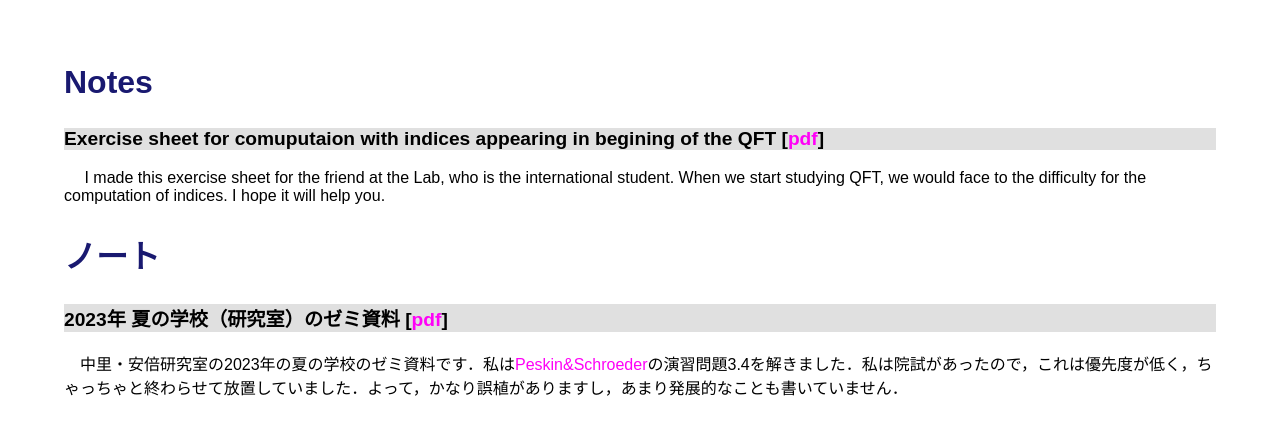
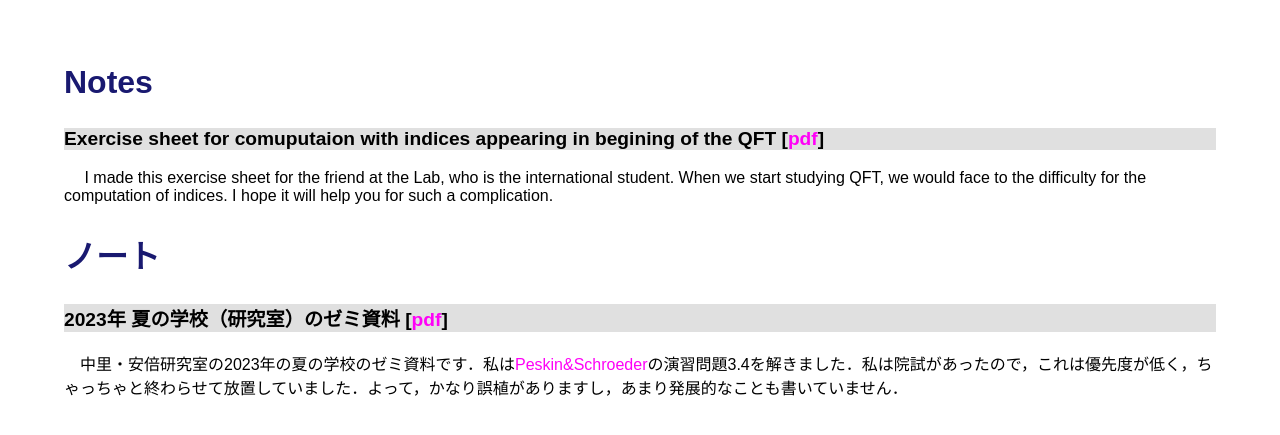
Before and after one commit to dxmegvpw/imiya.github.io, a Jekyll site: the page notes/notes.html, which Jekyll copies as it is, in a window 1280 px wide. Shown: the top 435 px of the page. Built offline with Jekyll 4.4.1, drawn with Linux system fonts in a browser that asks for light colours.

Commit message:
modified

```diff
--- a/notes/notes.html
+++ b/notes/notes.html
@@ -19,7 +19,7 @@
     </h3>
 
     <p>
-        &emsp; I made this exercise sheet for the friend at the Lab, who is the international student. When we start studying QFT, we would face to the difficulty for the computation of indices. I hope it will help you.
+        &emsp; I made this exercise sheet for the friend at the Lab, who is the international student. When we start studying QFT, we would face to the difficulty for the computation of indices. I hope it will help you for such a complication.
     </p>
 
 
```
